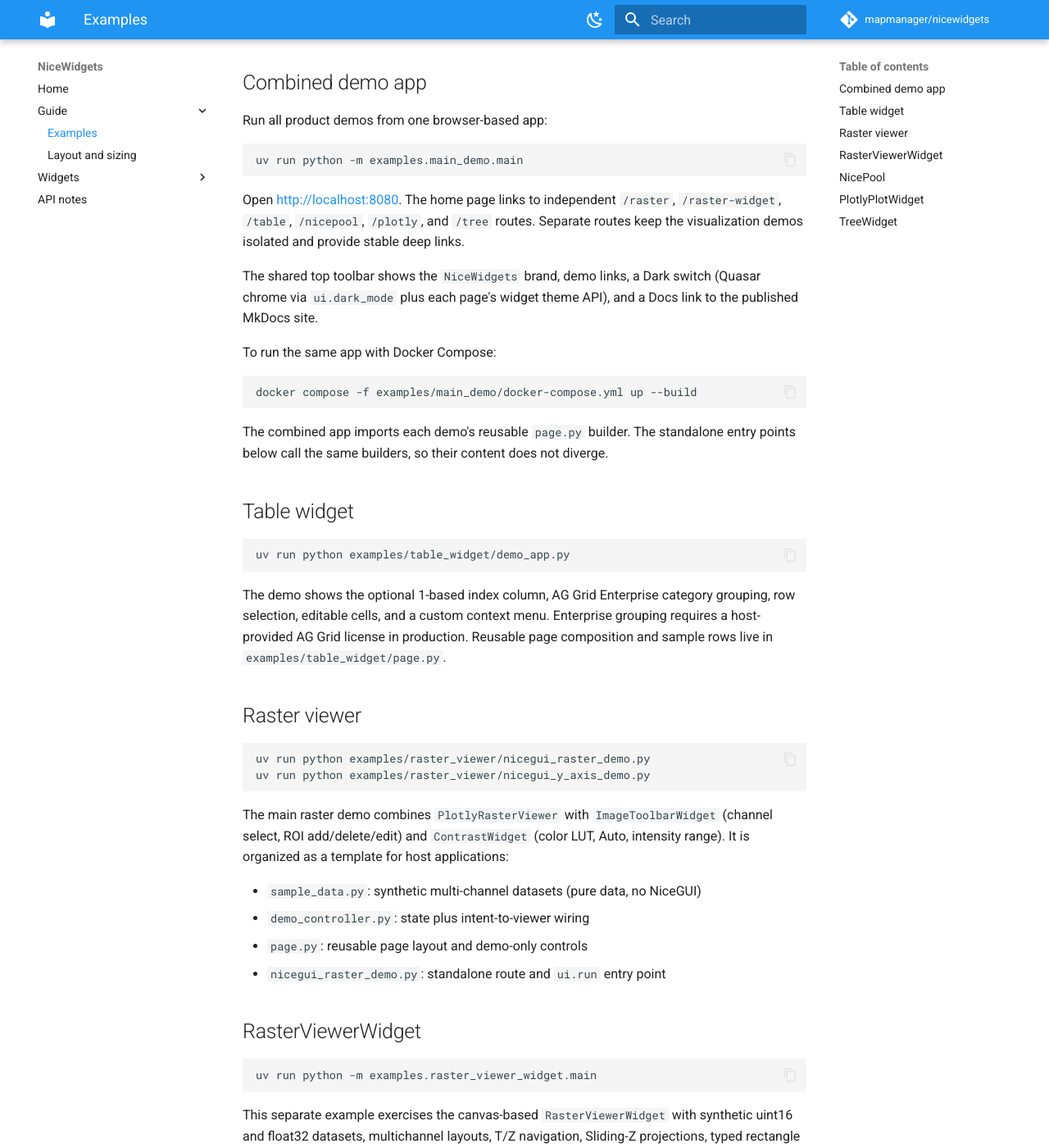
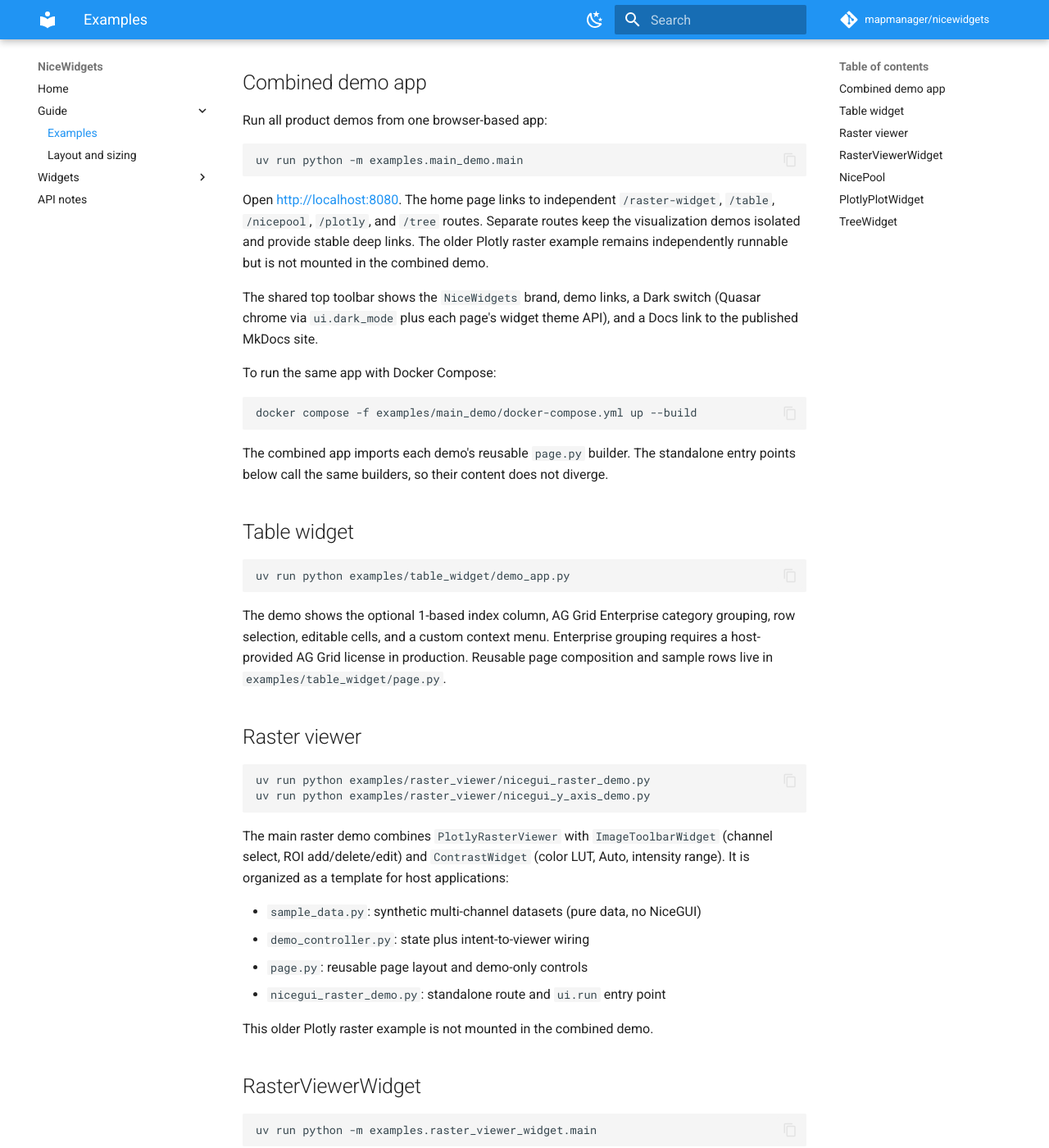
Before and after one commit to mapmanager/nicewidgets, an MkDocs documentation site: the page built from docs/guide/examples.md, in a window 1280 px wide and 1400 px high, scrolled down 297 px. Shown: the whole window at 82% size. Built offline with MkDocs 1.6.1 and Material for MkDocs 9.7.7, drawn with Linux system fonts in a browser that asks for light colours; comment, search, counter and statistics services are not loaded.

Commit message:
updated mkdocs

````diff
--- a/docs/guide/examples.md
+++ b/docs/guide/examples.md
@@ -17,9 +17,10 @@ uv run python -m examples.main_demo.main
 ```
 
 Open [http://localhost:8080](http://localhost:8080). The home page links to
-independent `/raster`, `/raster-widget`, `/table`, `/nicepool`, `/plotly`, and
-`/tree` routes. Separate routes keep the visualization demos isolated and
-provide stable deep links.
+independent `/raster-widget`, `/table`, `/nicepool`, `/plotly`, and `/tree`
+routes. Separate routes keep the visualization demos isolated and provide
+stable deep links. The older Plotly raster example remains independently
+runnable but is not mounted in the combined demo.
 
 The shared top toolbar shows the `NiceWidgets` brand, demo links, a Dark switch
 (Quasar chrome via `ui.dark_mode` plus each page's widget theme API), and a Docs
@@ -60,6 +61,8 @@ intensity range). It is organized as a template for host applications:
 - `demo_controller.py`: state plus intent-to-viewer wiring
 - `page.py`: reusable page layout and demo-only controls
 - `nicegui_raster_demo.py`: standalone route and `ui.run` entry point
+
+This older Plotly raster example is not mounted in the combined demo.
 
 ## RasterViewerWidget
 
--- a/mkdocs.yml
+++ b/mkdocs.yml
@@ -68,8 +68,8 @@ nav:
       - Layout and sizing: guide/layout-and-sizing.md
   - Widgets:
       - widgets/index.md
-      - Raster viewer: widgets/raster_viewer.md
       - RasterViewerWidget: widgets/raster_viewer_widget.md
+      - Plotly raster viewer: widgets/raster_viewer.md
       - PlotlyPlotWidget: widgets/plotly_plot.md
       - NicePool: widgets/nicepool.md
       - TableWidget: widgets/table_widget.md
````
Also changed, not shown: README.md (+1 -1 lines), docs/index.md (+3 -3 lines), docs/widgets/index.md (+1 -1 lines), docs/widgets/raster_viewer.md (+5 -1 lines), 2 other files.
